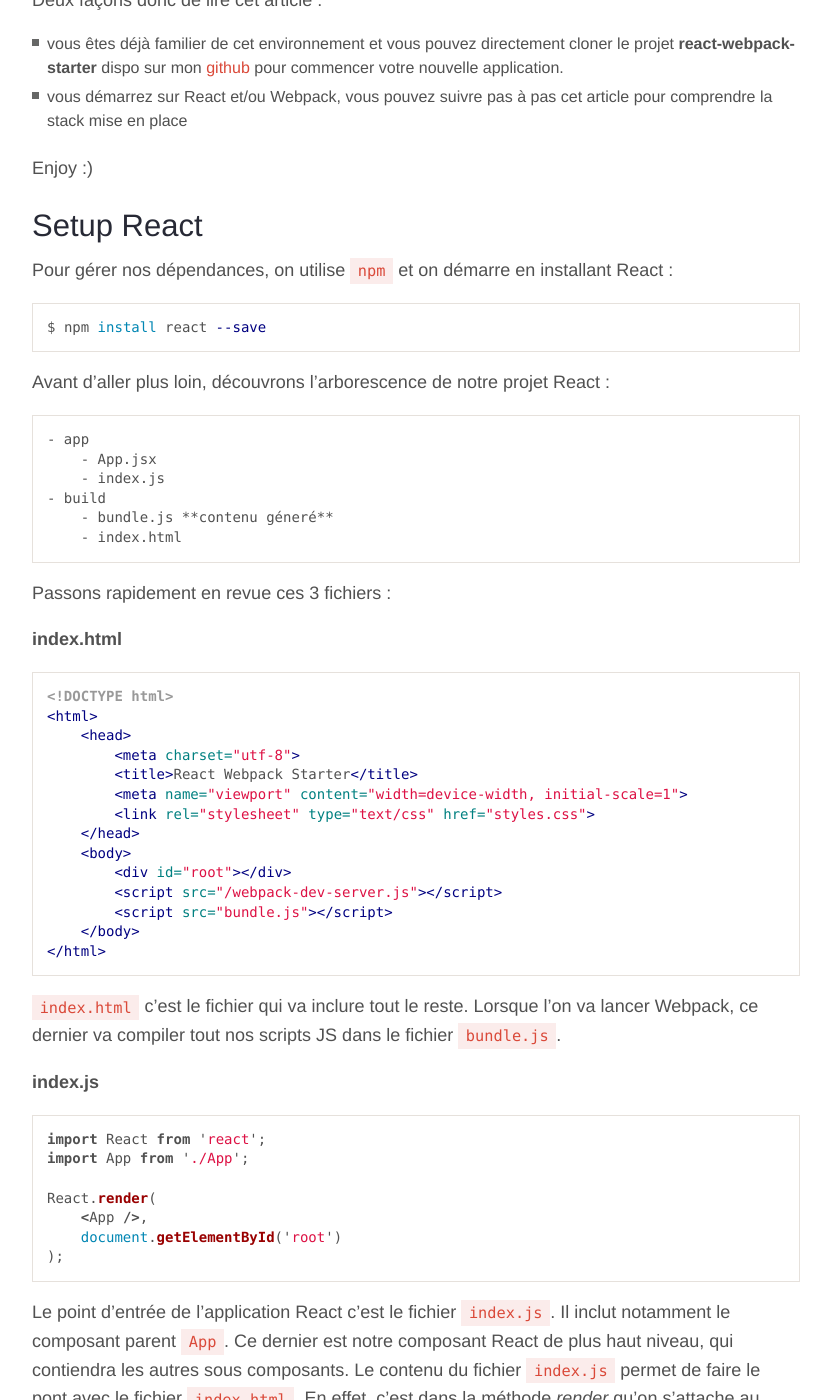
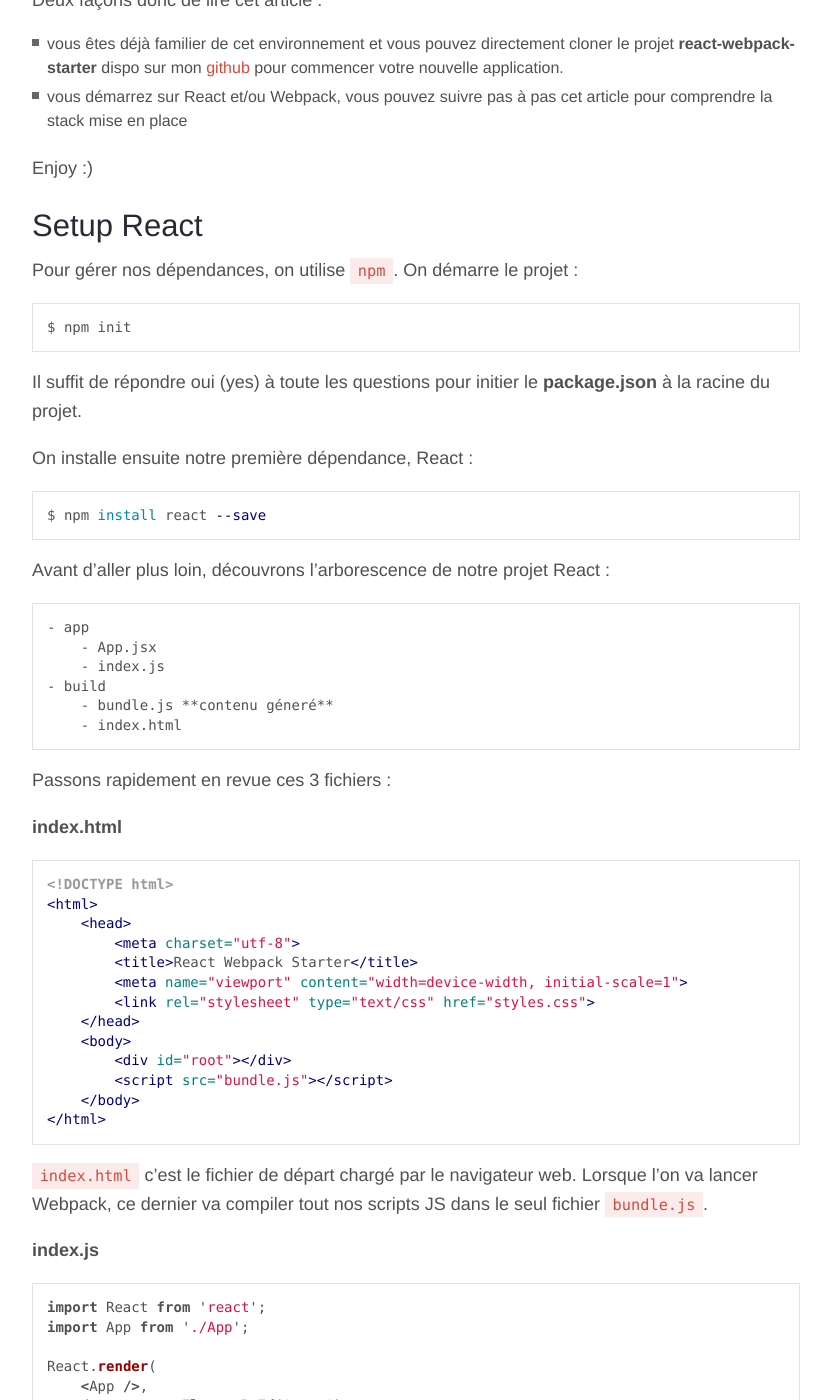
Before and after one commit to romaindso/romaindso.github.io, a Jekyll site: the page built from _posts/2015-08-26-react-webpack-starter.markdown, in a window 1280 px wide and 1400 px high, scrolled down 589 px. Shown: the whole window, without its empty margins (224-1055 px from the left). Built offline with Jekyll 4.4.1, drawn with Linux system fonts in a browser that asks for light colours; nearby versions of some CDN libraries; Markdown is read by kramdown in place of the engine named in the settings.

Commit message:
Update content

```diff
--- a/_posts/2015-08-26-react-webpack-starter.markdown
+++ b/_posts/2015-08-26-react-webpack-starter.markdown
@@ -19,8 +19,14 @@ Deux façons donc de lire cet article :
 Enjoy :)
 
 ## Setup React
-Pour gérer nos dépendances, on utilise `npm` et on démarre en installant React :
+Pour gérer nos dépendances, on utilise `npm`. On démarre le projet :
+{% highlight console %}
+$ npm init
+{% endhighlight %}
 
+Il suffit de répondre oui (yes) à toute les questions pour initier le **package.json** à la racine du projet. <br>
+
+On installe ensuite notre première dépendance, React :
 {% highlight console %}
 $ npm install react --save
 {% endhighlight %}
@@ -48,13 +54,12 @@ Passons rapidement en revue ces 3 fichiers :
     </head>
     <body>
         <div id="root"></div>
-        <script src="/webpack-dev-server.js"></script>
         <script src="bundle.js"></script>
     </body>
 </html>
 {% endhighlight %}
 
-`index.html` c'est le fichier qui va inclure tout le reste. Lorsque l'on va lancer Webpack, ce dernier va compiler tout nos scripts JS dans le fichier `bundle.js`.
+`index.html` c'est le fichier de départ chargé par le navigateur web. Lorsque l'on va lancer Webpack, ce dernier va compiler tout nos scripts JS dans le seul fichier `bundle.js`.
 
 **index.js**
 {% highlight javascript %}
```
Also changed, not shown: other parts of _posts/2015-08-26-react-webpack-starter.markdown (+1 -1 lines).
